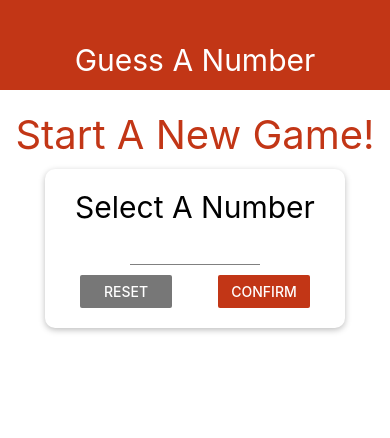
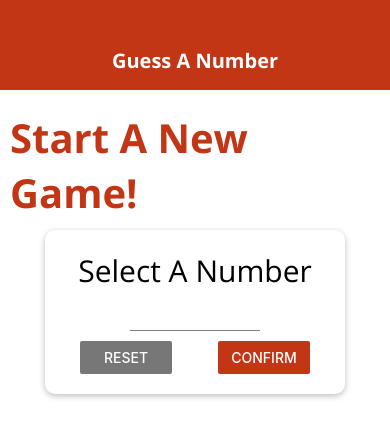
Before and after one commit to markallen01666/guess-a-number, a React Native app: screen / in a window 390 px wide. Shown: the top 438 px of the page. Built offline with nearby package versions, Linux system fonts and the light colour scheme.

Commit message:
Playing with styling through components or a global stylesheet

```diff
--- a/App.js
+++ b/App.js
@@ -1,14 +1,36 @@
 import React, { useState } from "react";
 import { StyleSheet, View } from "react-native";
+import * as Font from "expo-font";
+import { AppLoading } from "expo";
 
 import Header from "./components/Header";
 import StartGameScreen from "./screens/StartGameScreen";
 import GameScreen from "./screens/GameScreen";
 import GameOverScreen from "./screens/GameOverScreen";
 
+// fetch fonts returning promise for <AppLoading />
+const fetchFonts = () => {
+  return Font.loadAsync({
+    "open-sans": require("./assets/fonts/OpenSans-Regular.ttf"),
+    "open-sans-bold": require("./assets/fonts/OpenSans-Bold.ttf")
+  });
+};
+
 export default function App() {
   const [userNumber, setUserNumber] = useState();
   const [guessRounds, setGuessRounds] = useState(0);
+  const [dataLoaded, setDataLoaded] = useState(false);
+
+  // render wait until assets loaded
+  if (!dataLoaded) {
+    return (
+      <AppLoading
+        startAsync={fetchFonts}
+        onFinish={() => setDataLoaded(true)}
+        onError={(err) => console.log(err)}
+      />
+    );
+  }
 
   const configureNewGameHandler = () => {
     setGuessRounds(0);
--- /dev/null
+++ b/components/BodyText.js
@@ -0,0 +1,16 @@
+import React from "react";
+import { Text, StyleSheet } from "react-native";
+
+const BodyText = props => {
+  return (
+    <Text style={{...styles.body, ...props.style}}>{props.children}</Text>
+  );
+};
+
+const styles = StyleSheet.create({
+  body: {
+    fontFamily: "open-sans"
+  }
+});
+
+export default BodyText;
--- a/components/Header.js
+++ b/components/Header.js
@@ -23,7 +23,8 @@
   },
   headerTitle: {
     color: Colors.headerText,
-    fontSize: TextStyles.headerFontSize
+    fontSize: TextStyles.headerFontSize,
+    fontFamily: 'open-sans-bold'
   }
 });
 
--- /dev/null
+++ b/components/TitleText.js
@@ -0,0 +1,16 @@
+import React from "react";
+import { Text, StyleSheet } from "react-native";
+
+const TitleText = props => {
+  return (
+    <Text style={{...styles.title, ...props.style}}>{props.children}</Text>
+  );
+};
+
+const styles = StyleSheet.create({
+  title: {
+    fontFamily: "open-sans-bold"
+  }
+});
+
+export default TitleText;
--- /dev/null
+++ b/constants/default-styles.js
@@ -0,0 +1,8 @@
+import { StyleSheet } from 'react-native';
+
+export default StyleSheet.create({
+  bodyText: {
+    fontFamily: 'open-sans',
+    color: 'blue'
+  }
+});
--- a/constants/textStyles.js
+++ b/constants/textStyles.js
@@ -1,5 +1,5 @@
 export default {
-  headerFontSize: 30,
+  headerFontSize: 20,
   screenTitle: 40,
   screenInput: 50,
   screenBody: 30
--- a/package.json
+++ b/package.json
@@ -13,7 +13,8 @@
     "react": "~16.9.0",
     "react-dom": "~16.9.0",
     "react-native": "https://github.com/expo/react-native/archive/sdk-36.0.0.tar.gz",
-    "react-native-web": "~0.11.7"
+    "react-native-web": "~0.11.7",
+    "expo-font": "~8.0.0"
   },
   "devDependencies": {
     "babel-preset-expo": "~8.0.0",
--- a/screens/GameScreen.js
+++ b/screens/GameScreen.js
@@ -3,6 +3,7 @@
 
 import NumberContainer from "../components/NumberContainer";
 import Card from "../components/Card";
+import DefaultStyles from "../constants/default-styles";
 
 const generateRandomBetween = (min, max, exclude) => {
   min = Math.ceil(min);
@@ -60,7 +61,7 @@
 
   return (
     <View style={styles.screen}>
-      <Text>Opponent's guess</Text>
+      <Text style={DefaultStyles.bodyText}>Opponent's guess</Text>
       <NumberContainer>{currentGuess}</NumberContainer>
       <Card style={styles.buttonContainer}>
         <Button title="LOWER" onPress={nextGuessHandler.bind(this, "lower")} />
--- a/screens/StartGameScreen.js
+++ b/screens/StartGameScreen.js
@@ -14,6 +14,8 @@
 import TextStyles from "../constants/textStyles";
 import Input from "../components/Input";
 import NumberContainer from "../components/NumberContainer";
+import BodyText from "../components/BodyText";
+import TitleText from "../components/TitleText";
 
 const StartGameScreen = props => {
   const [enteredValue, setEnteredValue] = useState("");
@@ -50,9 +52,12 @@
   if (confirmed) {
     confirmedOutput = (
       <Card style={styles.summaryContainer}>
-        <Text>You selected</Text>
+        <BodyText>You selected</BodyText>
         <NumberContainer>{selectedNumber}</NumberContainer>
-        <Button title="START GAME" onPress={() => props.onStartGame(selectedNumber)} />
+        <Button
+          title="START GAME"
+          onPress={() => props.onStartGame(selectedNumber)}
+        />
       </Card>
     );
   } else {
@@ -66,9 +71,9 @@
       }}
     >
       <View style={styles.screen}>
-        <Text style={styles.title}>Start A New Game!</Text>
+        <TitleText style={styles.title}>Start A New Game!</TitleText>
         <Card style={styles.inputContainer}>
-          <Text style={styles.instructions}>Select A Number</Text>
+          <BodyText style={styles.instructions}>Select A Number</BodyText>
           <Input
             style={styles.input}
             blurOnSubmit
@@ -138,7 +143,7 @@
   },
   summaryContainer: {
     marginTop: 20,
-    alignItems: 'center'
+    alignItems: "center"
   }
 });
 
```
Also changed, not shown: assets/fonts/OpenSans-Bold.ttf (added), assets/fonts/OpenSans-Regular.ttf (added).
